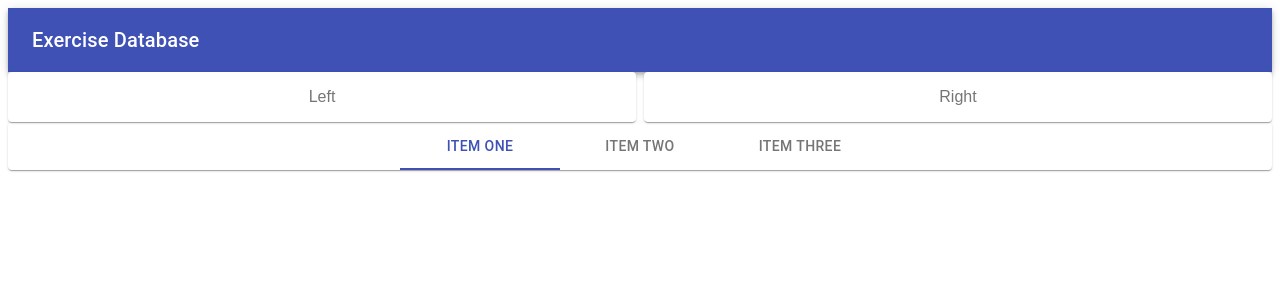
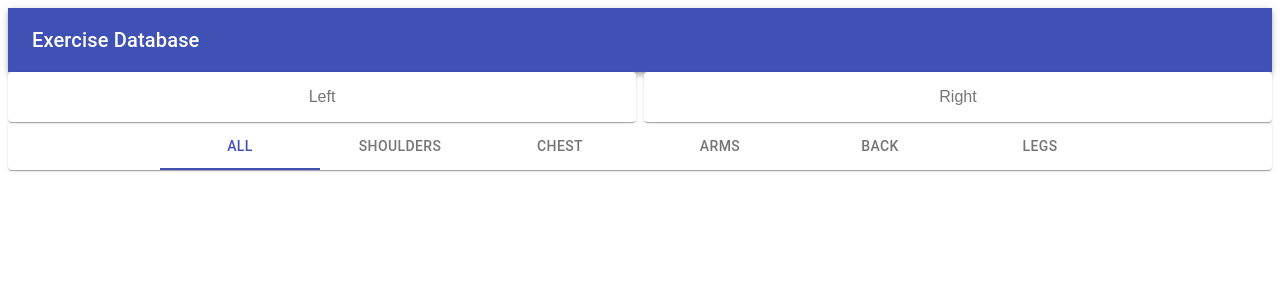
Before and after one commit to Oddisey000/fitness-app, a React (Create React App) app: page / in a window 1280 px wide. Shown: the top 300 px of the page. Built offline with nearby package versions, Linux system fonts and the light colour scheme.

Commit message:
Root redux was added to the project

```diff
--- a/package.json
+++ b/package.json
@@ -16,7 +16,9 @@
     "react-dom": "17.0.0",
     "react-redux": "7.2.2",
     "react-scripts": "3.4.3",
-    "redux": "4.0.5"
+    "redux": "4.0.5",
+    "redux-persist": "6.0.0",
+    "reselect": "4.0.0"
   },
   "devDependencies": {
     "typescript": "3.8.3"
--- a/src/components/footer/tabs/tabs.component.jsx
+++ b/src/components/footer/tabs/tabs.component.jsx
@@ -1,6 +1,8 @@
 import React from "react";
 import { makeStyles } from "@material-ui/core/styles";
 import { Paper, Tabs, Tab } from "@material-ui/core";
+
+import { muscles } from "../../shared/store.data";
 
 const useStyles = makeStyles((theme) => ({
   root: {
@@ -25,9 +27,10 @@ export default function TabsComponent() {
         textColor="primary"
         centered
       >
-        <Tab label="Item One" />
-        <Tab label="Item Two" />
-        <Tab label="Item Three" />
+        <Tab label="All" />
+        {muscles.map((muscle) => (
+          <Tab label={muscle} />
+        ))}
       </Tabs>
     </Paper>
   );
--- /dev/null
+++ b/src/components/shared/store.data.js
@@ -0,0 +1,46 @@
+export const muscles = ["shoulders", "chest", "arms", "back", "legs"];
+
+export const exercises = [
+  {
+    id: "overhead-press",
+    title: "Overhead Press",
+    description: "Delts exercise...",
+    muscles: "shoulders"
+  },
+  {
+    id: "dips",
+    title: "Dips",
+    description: "Triceps exercise...",
+    muscles: "arms"
+  },
+  {
+    id: "barbell-curls",
+    title: "Barber Curls",
+    description: "Biceps exercise...",
+    muscles: "arms"
+  },
+  {
+    id: "bench-press",
+    title: "Bench Press",
+    description: "Chest exercise...",
+    muscles: "chest"
+  },
+  {
+    id: "pull-ups",
+    title: "Pull Ups",
+    description: "Back and biceps exercise...",
+    muscles: "back"
+  },
+  {
+    id: "deadlifts",
+    title: "Deadlifts",
+    description: "Back and leg exercise...",
+    muscles: "back"
+  },
+  {
+    id: "squares",
+    title: "Squares",
+    description: "Legs exercise...",
+    muscles: "legs"
+  }
+];
--- a/src/index.js
+++ b/src/index.js
@@ -5,12 +5,18 @@ import "react-app-polyfill/stable";
 import React from "react";
 import ReactDOM from "react-dom";
 
+// Implement Redux
+//import { Provider } from 'react-redux';
+//import { store, persistor } from './redux/root.store';
+
 import App from "./App";
 
 const rootElement = document.getElementById("root");
 ReactDOM.render(
+  //<Provider store={store}>
   <React.StrictMode>
     <App />
   </React.StrictMode>,
+  //<Provider />
   rootElement
 );
--- /dev/null
+++ b/src/redux/root.state.js
@@ -0,0 +1,5 @@
+const INITIAL_STATE = {
+  exercises: []
+};
+
+export default INITIAL_STATE;
```
Also changed, not shown: src/redux/root.reducer.js (added, +29 -0 lines), src/redux/root.store.js (added, +9 -0 lines).
